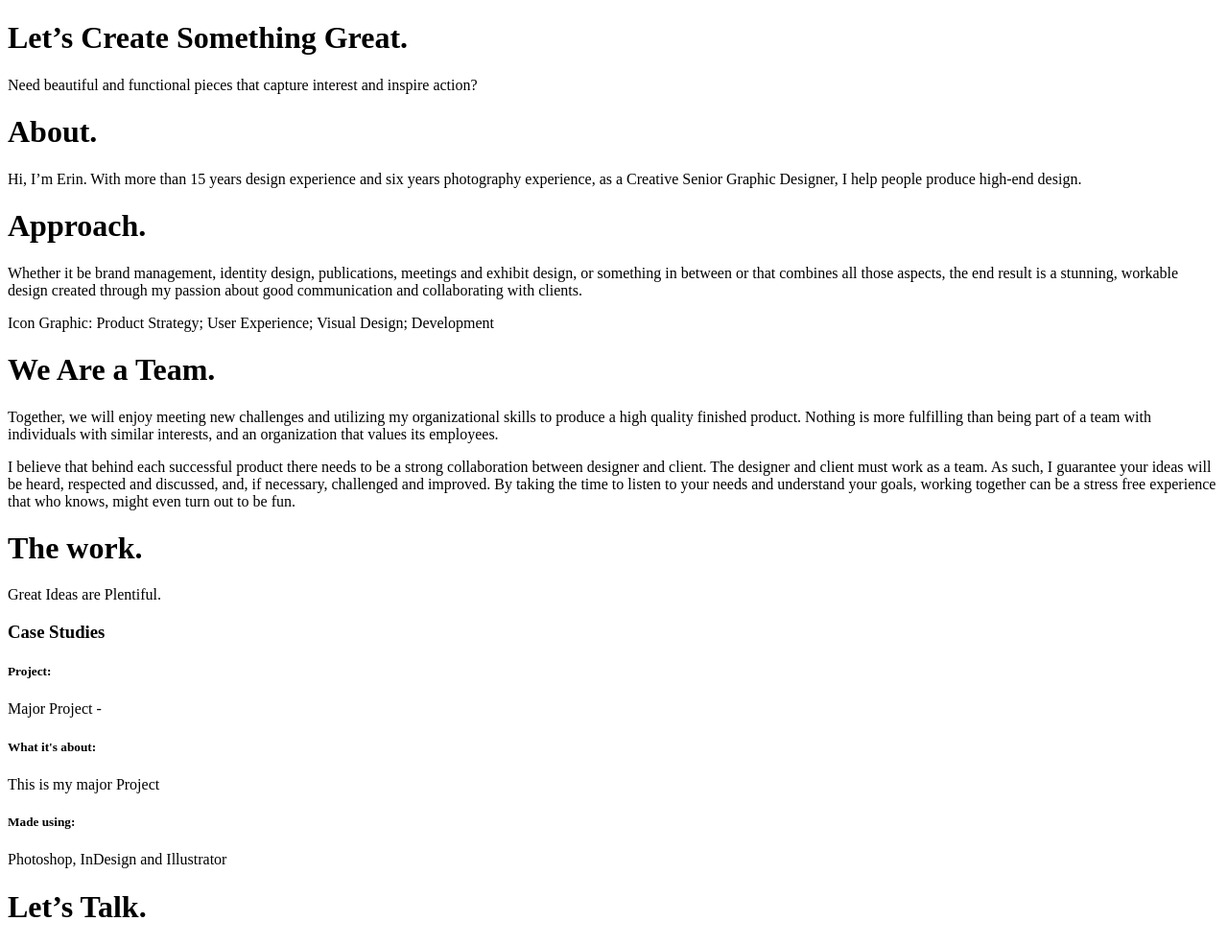
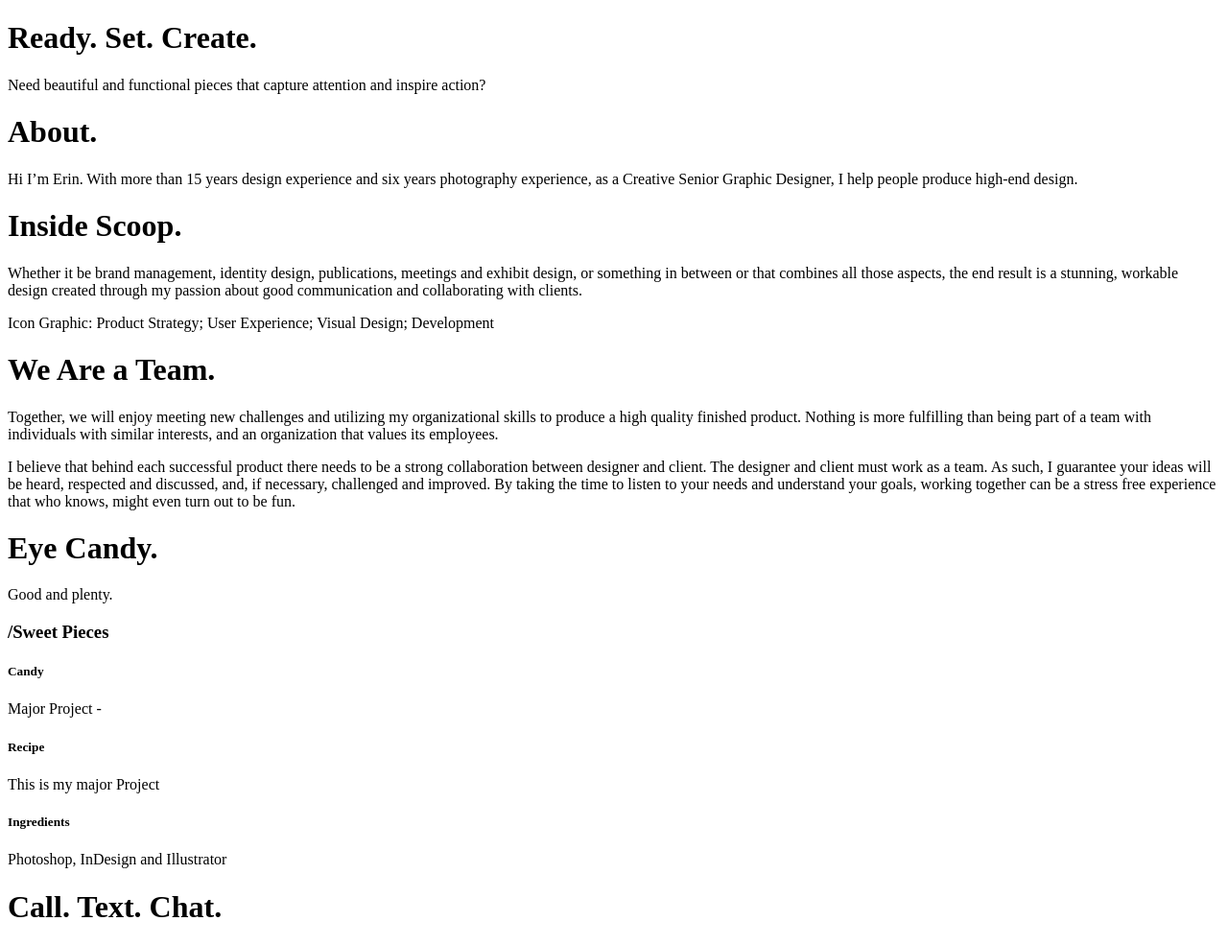
Before and after one commit to ErinRPierce123/ErinRPierce123.github.io, a plain HTML site: page unit_3/index.html in a window 1280 px wide. Shown: the whole page at 96% size. Drawn offline with Linux system fonts and the light colour scheme.

Commit message:
2nd draft copy

```diff
--- a/unit_3/index.html
+++ b/unit_3/index.html
@@ -5,14 +5,14 @@
 	<title>Erin Pierce, Creative Senior Graphic Designer</title>
 </head>
 
-<h1>Let’s Create Something Great.</h1>
-<p>Need beautiful and functional pieces that capture interest and inspire action?</p>
+<h1>Ready. Set. Create.</h1>
+<p>Need beautiful and functional pieces that capture attention and inspire action?</p>
 
 <body>
 	<h1>About.</h1>
-		<p>Hi, I’m Erin. With more than 15 years design experience and six years photography experience, as a Creative Senior Graphic Designer, I help people produce high-end design.</p>
+		<p>Hi I’m Erin. With more than 15 years design experience and six years photography experience, as a Creative Senior Graphic Designer, I help people produce high-end design.</p>
 
-	<h1>Approach.</h1>
+	<h1>Inside Scoop.</h1>
 		<p>Whether it be brand management, identity design, publications, meetings and exhibit design, or something in between or that combines all those aspects, the end result is a stunning, workable design created through my passion about good communication and collaborating with clients.</p>
 		<p>Icon Graphic: Product Strategy; User Experience; Visual Design; Development</p>
 
@@ -21,21 +21,21 @@
 
 		<p>I believe that behind each successful product there needs to be a strong collaboration between designer and client. The designer and client must work as a team. As such, I guarantee your ideas will be heard, respected and discussed, and, if necessary, challenged and improved. By taking the time to listen to your needs and understand your goals, working together can be a stress free experience that who knows, might even turn out to be fun.</p>
 
-	<h1>The work.</h1>
-		<p>Great Ideas are Plentiful.</p>
+	<h1>Eye Candy.</h1>
+		<p>Good and plenty.</p>
 
-	<h3>Case Studies</h3>
+	<h3>/Sweet Pieces</h3>
 
-		<h5>Project:</h5>
+		<h5>Candy</h5>
 		<p>Major Project - </p>
 
-		<h5>What it's about:</h5>
+		<h5>Recipe</h5>
 		<p>This is my major Project</p>
 
-		<h5>Made using:</h5>
+		<h5>Ingredients</h5>
 		<p>Photoshop, InDesign and Illustrator</p>
 
-	<h1>Let’s Talk.</h1>
+	<h1>Call. Text. Chat.</h1>
 </body>
 
 </html>
```
